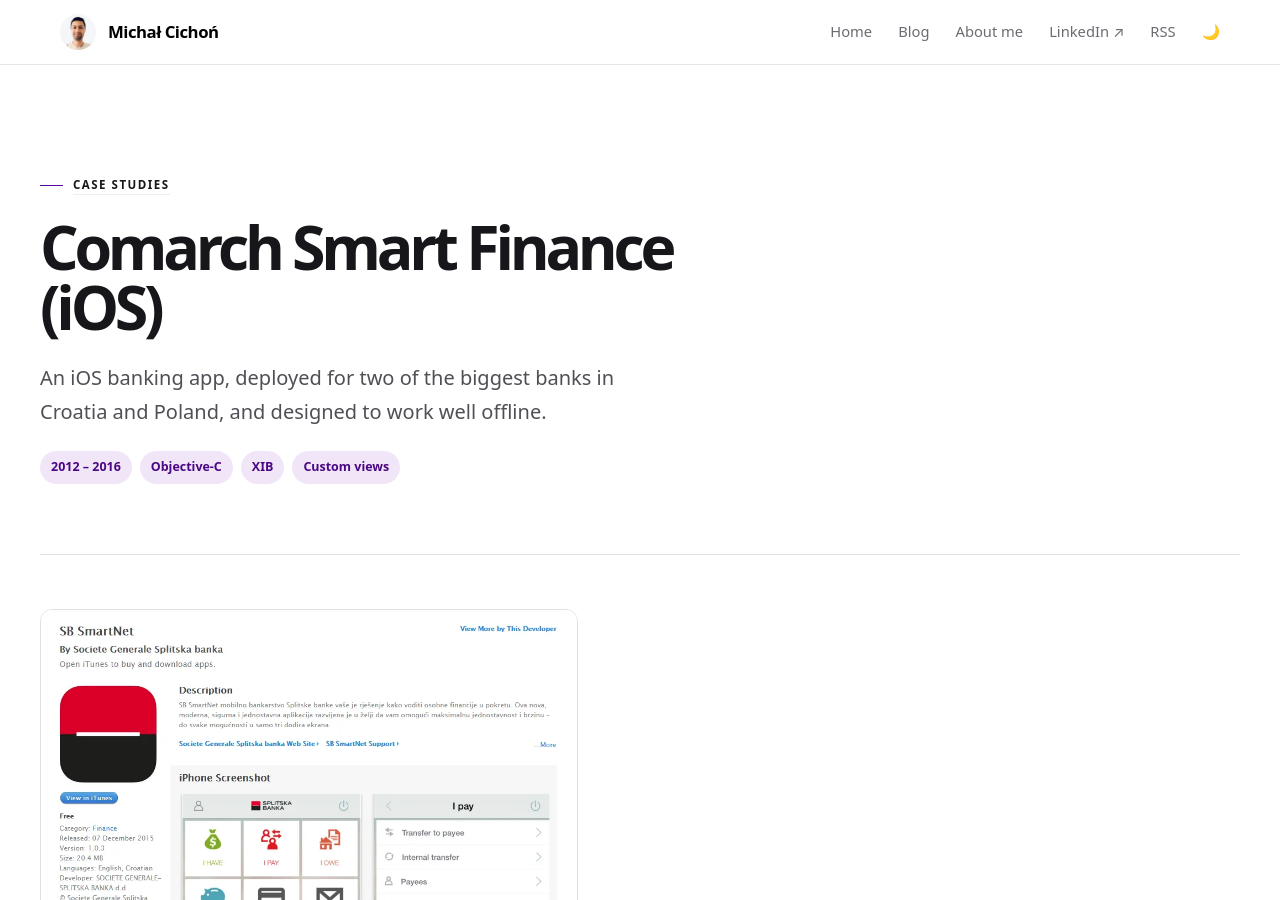
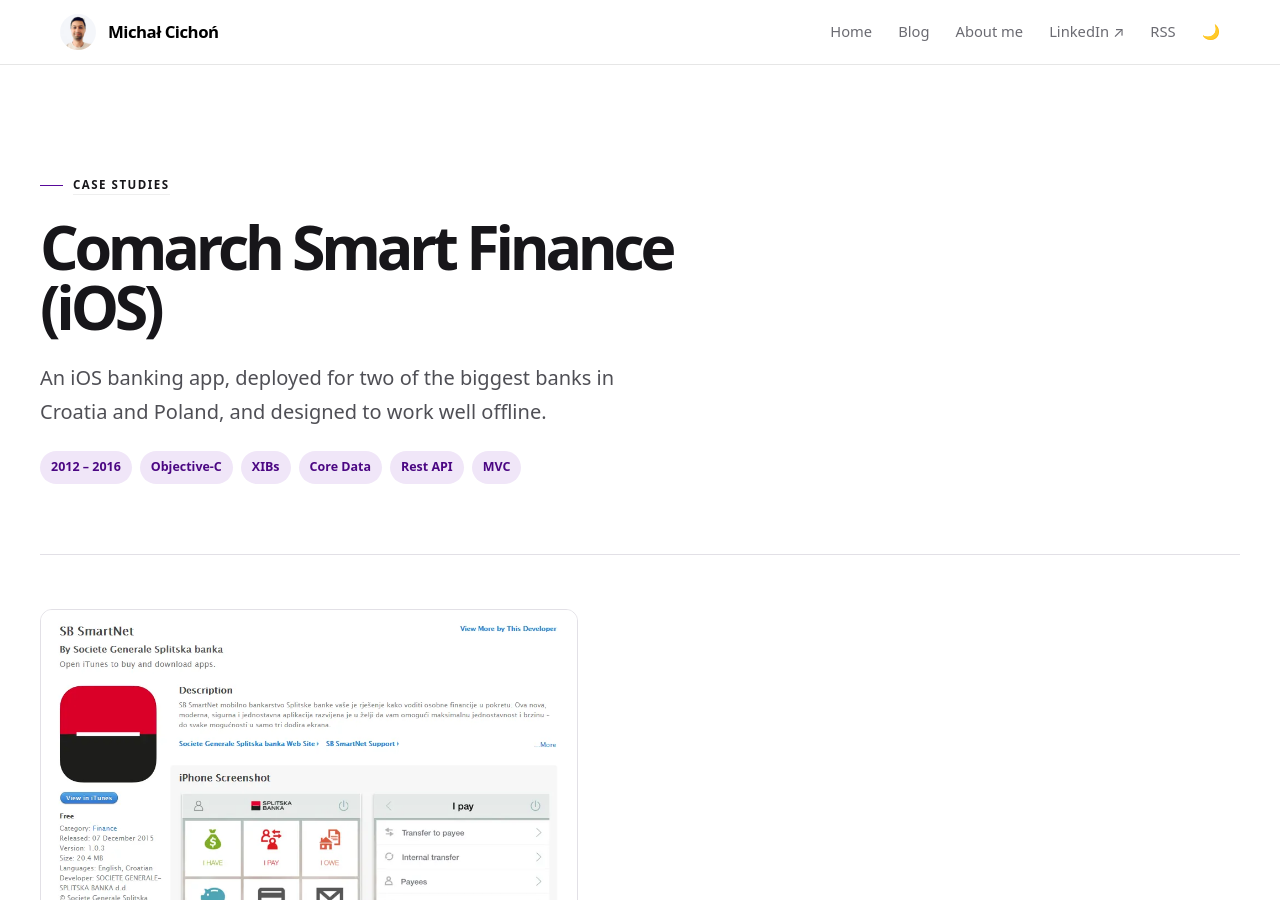
Before and after one commit to michalcichon/michalcichon.github.io, a Jekyll site: the page built from _case_studies/comarch-smart-finance.md, in a window 1280 px wide and 900 px high. Built offline with Jekyll 4.4.1, drawn with Linux system fonts in a browser that asks for light colours.

Commit message:
Update stacks for CSF and SIMAPP (#97)

```diff
--- a/_case_studies/comarch-smart-finance.md
+++ b/_case_studies/comarch-smart-finance.md
@@ -4,7 +4,7 @@
 order: 4
 period: "2012 – 2016"
 summary: An iOS banking app, deployed for two of the biggest banks in Croatia and Poland, and designed to work well offline.
-stack: [Objective-C, XIB, Custom views]
+stack: [Objective-C, XIBs, Core Data, Rest API, MVC]
 links:
   - title: Learn more
     url: https://www.comarch.pl/finanse/bankowosc/
```
Also changed, not shown: _case_studies/simapp.md (+1 -1 lines).
